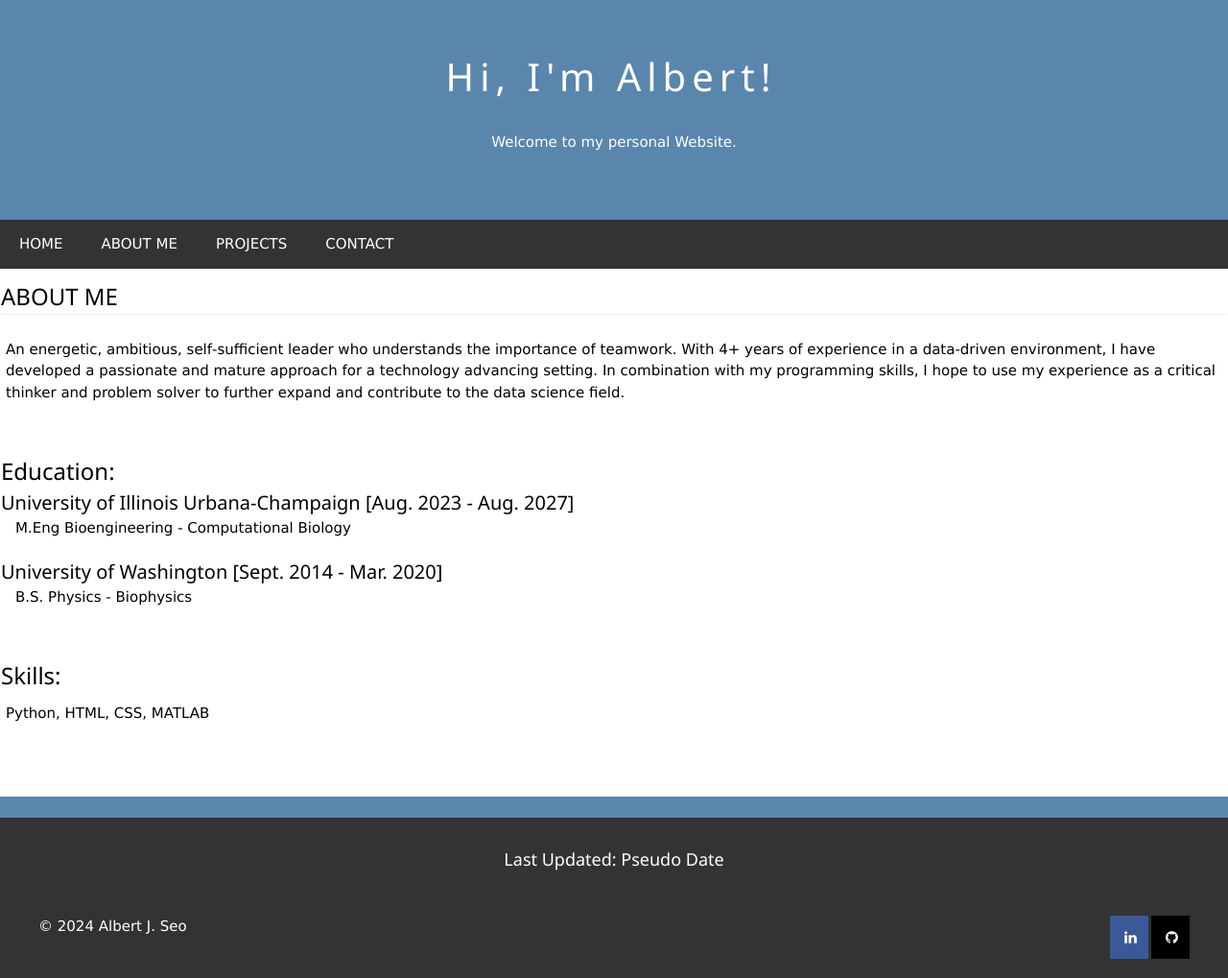
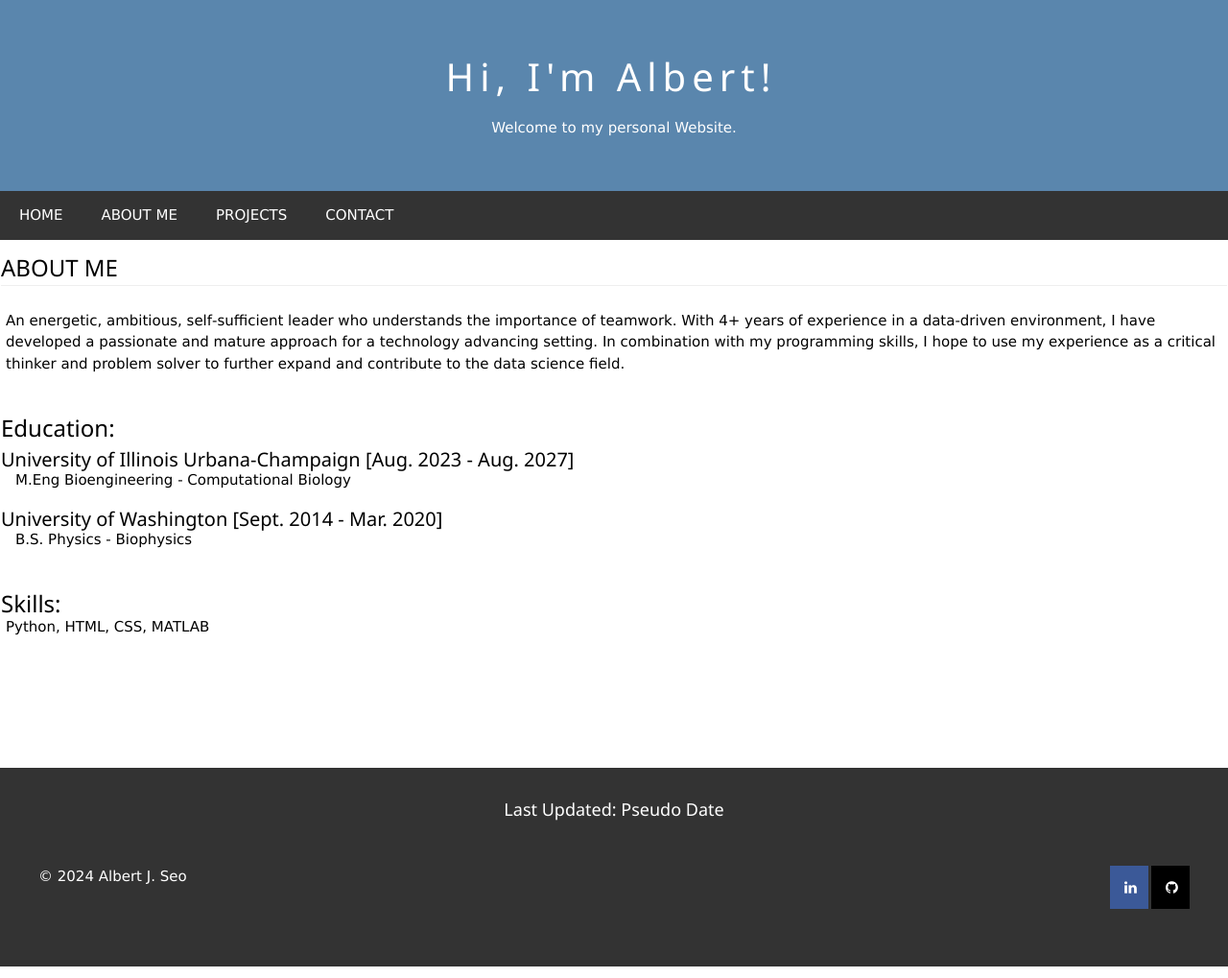
Before and after one commit to albertjseo/personal-website, a Flask app: page /about_me in a window 1280 px wide. Shown: the whole page at 96% size. Run offline with Flask 3, Linux system fonts and the light colour scheme.

Commit message:
Updated html pages and styling

```diff
--- a/static/styles.css
+++ b/static/styles.css
@@ -4,11 +4,14 @@
   margin: 0px;
   padding: 0px;
 }
+
 /* Header/logo Title */
 .header {
-  padding: 50px;
+  display: flex;
+  justify-content: space-between;
+  text-align: center;
+  padding: 50px 0px;
   background: #5a86ad;
-  text-align: center;
   color: white;
 }
 
@@ -60,20 +63,11 @@
   color: black;
 }
 
-/* Column container */
-.row {
-  display: -ms-flexbox; /* IE10 */
-  display: flex;
-  -ms-flex-wrap: wrap; /* IE10 */
-  flex-wrap: wrap;
-}
-
 /* Main column */
 .main {
-  -ms-flex: 70%; /* IE10 */
-  flex: 70%;
   background-color: white;
   padding: 1px;
+  margin: 0;
 }
 
 .responsive {
@@ -84,14 +78,11 @@
 
 * {
   box-sizing: border-box;
+  margin: 0;
+  padding: 0;
+
 }
 
-/* Responsive layout - when the screen is less than 700px wide, make the two columns stack on top of each other instead of next to each other */
-@media screen and (max-width: 700px) {
-  .row {
-    flex-direction: column;
-  }
-}
 
 /* Responsive layout - when the screen is less than 400px wide, make the navigation links stack on top of each other instead of next to each other */
 @media screen and (max-width: 400px) {
@@ -153,7 +144,7 @@
 }
 
 /* Footer */
-.footer {
+footer {
   padding: 20px;
   text-align: center;
   background-color: #333;
--- a/templates/about_me.html
+++ b/templates/about_me.html
@@ -17,16 +17,15 @@
                 science field.</p>
             <br>
             <h3 style = "margin-bottom:-10px">Education:</h3>
-        <h4 style = "margin-bottom:-20px">University of Illinois Urbana-Champaign [Aug. 2023 - Aug. 2027]</h4>
+            <h4 style = "margin-bottom:-10px">University of Illinois Urbana-Champaign [Aug. 2023 - Aug. 2027]</h4>
                 <p style="text-indent:10px;">M.Eng Bioengineering - Computational Biology</p>
-        <h4 style = "margin-bottom:-20px">University of Washington [Sept. 2014 - Mar. 2020]</h4>
+            <h4 style = "margin-bottom:-10px">University of Washington [Sept. 2014 - Mar. 2020]</h4>
                 <p style="text-indent:10px;">B.S. Physics - Biophysics</p>
             <br>
             <h3 style = "margin-bottom:-10px">Skills:</h3>
             <p>Python, HTML, CSS, MATLAB</p>
 
         </div>
-    <br>
 
     </body>
 </html>
--- a/templates/base.html
+++ b/templates/base.html
@@ -38,7 +38,7 @@
         </div>
 
         <!-- Footer -->
-        <div class="footer">
+        <footer>
             <div class="container">
                 <div class="footer-main">
                     <div class="footer-column">
@@ -53,7 +53,7 @@
                 </div>
 
             </div>
-        </div>
+        <footer>
 
     </body>
 </html>
--- a/templates/contact.html
+++ b/templates/contact.html
@@ -26,7 +26,6 @@
             </form>
         </div>
     </div>
-    <br>
 
 </body>
 </html>
--- a/templates/experiences.html
+++ b/templates/experiences.html
@@ -10,7 +10,6 @@
         <h3>EXPERIENCES</h3>
 
     </div>
-    <br>
 
 </body>
 </html>
--- a/templates/projects.html
+++ b/templates/projects.html
@@ -10,7 +10,6 @@
         <h3>PROJECTS</h2>
 
     </div>
-    <br>
 
 </body>
 </html>
```
Lines whose indentation alone changed are shown as unchanged.
